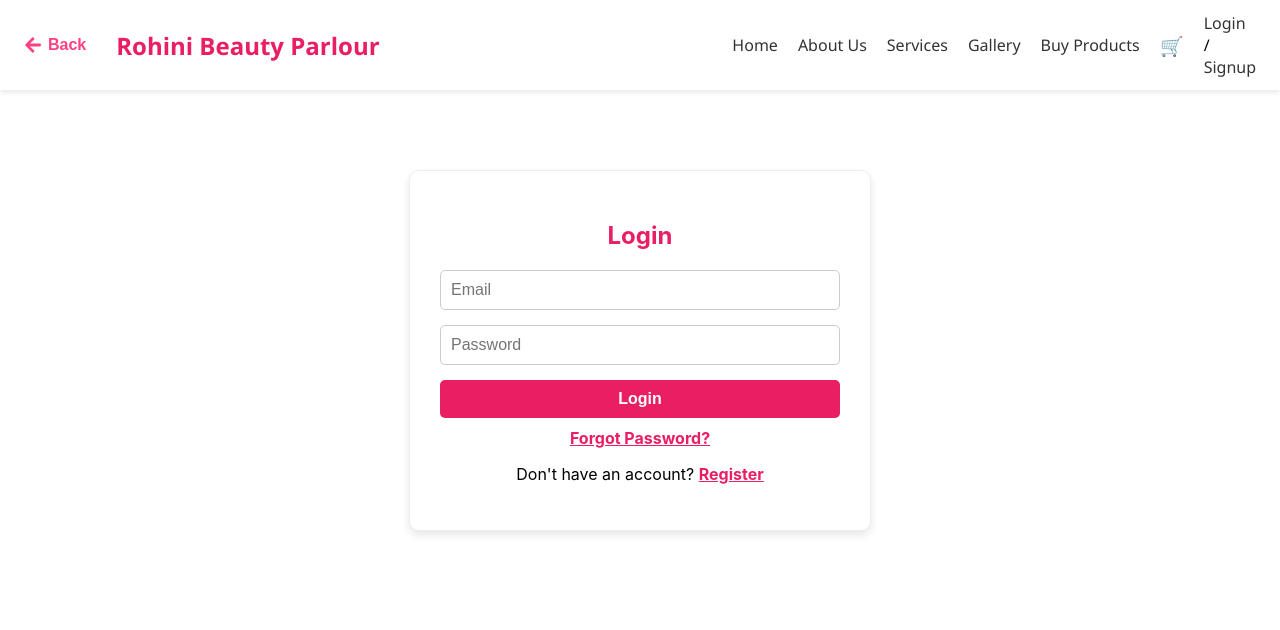
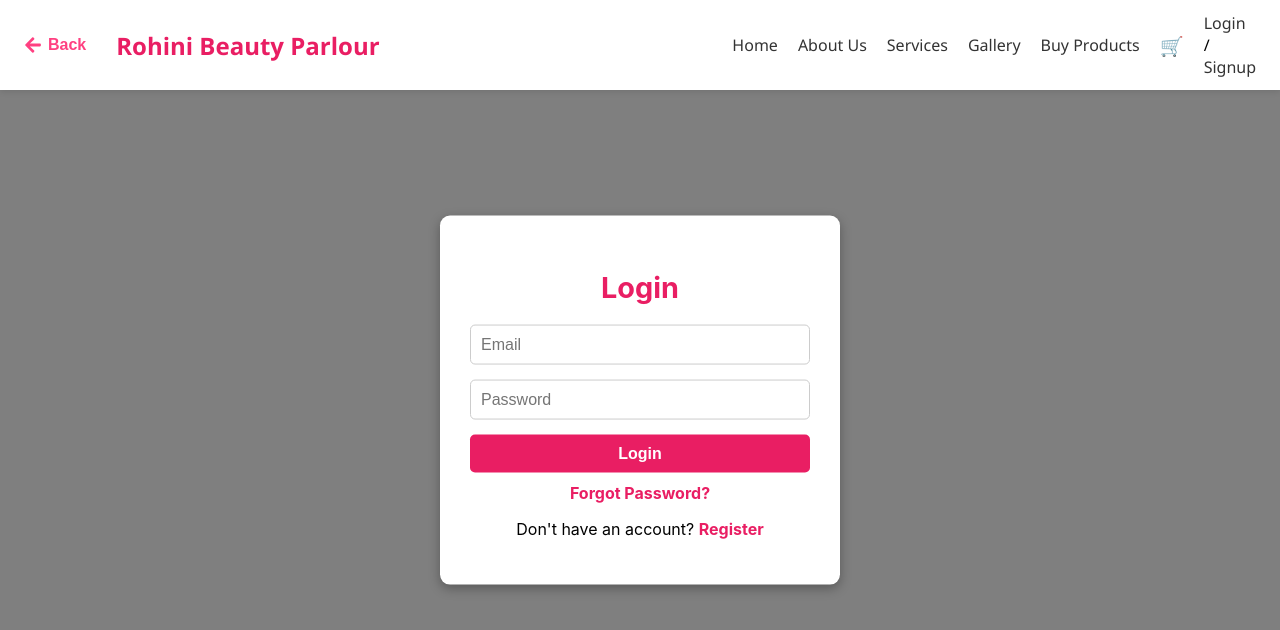
Before and after one commit to Esha-26-reddy/Beauty_Parlour, a React (Create React App) app: page /login in a window 1280 px wide. Shown: the top 630 px of the page. Built offline with nearby package versions, Linux system fonts and the light colour scheme.

Commit message:
Added disclaimer

```diff
--- a/src/App.js
+++ b/src/App.js
@@ -1,3 +1,4 @@
+// ✅ Top imports unchanged
 import React from "react";
 import { BrowserRouter as Router, Routes, Route } from "react-router-dom";
 
@@ -30,7 +31,6 @@ import ResetPassword from "./components/ResetPassword";
 // Optional: 404 page
 import NotFound from "./components/NotFound";
 
-
 function App() {
   return (
     <Router>
@@ -38,27 +38,18 @@ function App() {
         <CartProvider>
           <Navbar />
           <Routes>
-            {/* Public Routes */}
+
+            {/* ✅ Public Routes */}
+            <Route path="/" element={<Home />} /> {/* 🟢 Now Home is public */}
             <Route path="/register" element={<Register />} />
             <Route path="/login" element={<Login />} />
             <Route path="/forgot-password" element={<ForgotPassword />} />
             <Route path="/verify-code" element={<VerifyCode />} />
             <Route path="/reset-password" element={<ResetPassword />} />
             <Route path="/thank-you" element={<ThankYou />} />
-            <Route path="/order-history" element={<OrderHistory />} />
-
-            {/* Products Listing and Detail */}
             <Route path="/products" element={<Allproducts />} />
 
-            {/* Protected Routes */}
-            <Route
-              path="/"
-              element={
-                <PrivateRoute>
-                  <Home />
-                </PrivateRoute>
-              }
-            />
+            {/* ✅ Protected Routes */}
             <Route
               path="/about"
               element={
@@ -115,6 +106,14 @@ function App() {
                 </PrivateRoute>
               }
             />
+            <Route
+              path="/order-history"
+              element={
+                <PrivateRoute>
+                  <OrderHistory />
+                </PrivateRoute>
+              }
+            />
 
             {/* 404 Not Found */}
             <Route path="*" element={<NotFound />} />
--- a/src/components/BuyNow.js
+++ b/src/components/BuyNow.js
@@ -200,7 +200,7 @@ const BuyNow = () => {
           <button
             onClick={() => navigate("/order-history")}
             className="view-orders-button"
-            style={{ marginTop: "10px" }}
+           style={{ marginTop: "10px" }}
           >
             📦 View Order History
           </button>
--- a/src/components/BuyProducts.css
+++ b/src/components/BuyProducts.css
@@ -94,3 +94,22 @@
 .buy-now-link:hover {
   background-color: #e91e63;
 }
+.disclaimer-banner {
+  background-color: #fff3cd;
+  border-left: 4px solid #ffa500;
+  color: #856404;
+  padding: 8px 12px;        /* reduced padding */
+  margin: 12px 0;           /* reduced margin */
+  border-radius: 5px;       /* slightly smaller radius */
+  font-size: 0.9rem;        /* overall font size reduced */
+}
+
+.disclaimer-title {
+  font-weight: 600;
+  font-size: 0.95rem;       /* slightly smaller */
+  margin-bottom: 2px;
+}
+
+.disclaimer-text {
+  font-size: 0.85rem;
+}
--- a/src/components/BuyProducts.js
+++ b/src/components/BuyProducts.js
@@ -7,6 +7,15 @@ const BuyProducts = () => {
   return (
     <div className="products-page">
       <h2 className="products-heading">Buy Products</h2>
+
+      {/* ✅ Disclaimer Banner */}
+      <div className="disclaimer-banner">
+        <p className="disclaimer-title">Important Notice:</p>
+        <p className="disclaimer-text">
+          Products will <strong>not be delivered</strong>. Kindly collect them from the parlour after successful payment.
+        </p>
+      </div>
+
       <div className="products-grid">
         {products.map((product) => (
           <div key={product.id} className="product-card">
@@ -17,11 +26,12 @@ const BuyProducts = () => {
             />
             <h3>{product.name}</h3>
 
-            {/* ✅ Add Pack Size here */}
-            <p className="product-packsize" style={{
-
-              marginBottom: "4px"
-            }}>
+            <p
+              className="product-packsize"
+              style={{
+                marginBottom: "4px",
+              }}
+            >
               Pack Size: {product.packSize}
             </p>
 
--- /dev/null
+++ b/src/components/Login.css
@@ -0,0 +1,105 @@
+/* Dim translucent background covering full viewport */
+.overlay {
+  position: fixed;
+  top: 0;
+  left: 0;
+  width: 100vw;
+  height: 100vh;
+  background-color: rgba(0, 0, 0, 0.5);
+  backdrop-filter: blur(4px);
+  z-index: 999;
+}
+
+/* Centered modal login box */
+.modal {
+  position: fixed;
+  top: 50%;
+  left: 50%;
+  transform: translate(-50%, -50%);
+  max-width: 400px;
+  width: 90%;
+  padding: 30px;
+  background-color: #fff;
+  border-radius: 10px;
+  box-shadow: 0 4px 12px rgba(0,0,0,0.3);
+  z-index: 1000;
+  box-sizing: border-box;
+}
+
+.modal-title {
+  text-align: center;
+  color: #e91e63;
+  margin-bottom: 20px;
+  font-weight: bold;
+  font-size: 1.8rem;
+}
+
+/* Alert message */
+.alert-message {
+  background-color: #fff3cd;
+  color: #856404;
+  border: 1px solid #ffeeba;
+  border-radius: 5px;
+  padding: 10px 15px;
+  margin-bottom: 20px;
+  text-align: center;
+  font-weight: bold;
+}
+
+/* Error message styling */
+.error-message {
+  color: red;
+  text-align: center;
+  margin-bottom: 15px;
+}
+
+/* Form styles */
+.login-form input {
+  width: 100%;
+  padding: 10px;
+  margin-bottom: 15px;
+  font-size: 16px;
+  border-radius: 5px;
+  border: 1px solid #ccc;
+  box-sizing: border-box;
+}
+
+.login-form button {
+  width: 100%;
+  padding: 10px;
+  font-size: 16px;
+  font-weight: bold;
+  background-color: #e91e63;
+  color: white;
+  border: none;
+  border-radius: 5px;
+  cursor: pointer;
+  transition: background-color 0.3s ease;
+}
+
+.login-form button:hover:not(:disabled) {
+  background-color: #d81b60;
+}
+
+.login-form button:disabled {
+  background-color: #f48fb1;
+  cursor: not-allowed;
+}
+
+.forgot-password,
+.register-link {
+  text-align: center;
+  margin-top: 10px;
+}
+
+.forgot-password a,
+.register-link a {
+  color: #e91e63;
+  font-weight: bold;
+  text-decoration: none;
+}
+
+.forgot-password a:hover,
+.register-link a:hover {
+  text-decoration: underline;
+}
--- a/src/components/Login.js
+++ b/src/components/Login.js
@@ -1,23 +1,37 @@
-import React, { useState, useEffect } from 'react';
-import axios from 'axios';
-import { useAuth } from '../context/AuthContext';
-import { useNavigate, Link } from 'react-router-dom';
+import React, { useState, useEffect } from "react";
+import { useAuth } from "../context/AuthContext";
+import { useNavigate, useLocation, Link } from "react-router-dom";
+import axios from "axios";
+import "./Login.css"; // We'll create styles here
 
 const Login = () => {
-  const [formData, setFormData] = useState({ email: '', password: '' });
+  const [formData, setFormData] = useState({ email: "", password: "" });
   const { isAuthenticated, login } = useAuth();
   const navigate = useNavigate();
+  const location = useLocation();
+
+  const from = location.state?.from?.pathname || "/";
+  const showLoginAlert = location.state?.showLoginAlert || false;
+
   const [error, setError] = useState(null);
   const [loading, setLoading] = useState(false);
+  const [showAlert, setShowAlert] = useState(showLoginAlert);
 
   useEffect(() => {
     if (isAuthenticated) {
-      navigate('/');
+      navigate(from, { replace: true });
     }
-  }, [isAuthenticated, navigate]);
+  }, [isAuthenticated, navigate, from]);
+
+  useEffect(() => {
+    if (showAlert) {
+      const timer = setTimeout(() => setShowAlert(false), 3000);
+      return () => clearTimeout(timer);
+    }
+  }, [showAlert]);
 
   const handleChange = (e) => {
-    setFormData(prev => ({ ...prev, [e.target.name]: e.target.value }));
+    setFormData((prev) => ({ ...prev, [e.target.name]: e.target.value }));
     setError(null);
   };
 
@@ -27,8 +41,7 @@ const Login = () => {
     setError(null);
 
     try {
-      // Convert email to lowercase before sending
-      const res = await axios.post('http://localhost:5000/api/auth/login', {
+      const res = await axios.post("http://localhost:5000/api/auth/login", {
         email: formData.email.toLowerCase(),
         password: formData.password,
       });
@@ -36,30 +49,33 @@ const Login = () => {
       const { token, user } = res.data;
       login(token, user);
       localStorage.setItem("userEmail", user.email);
-      navigate('/');
+      // redirect handled in useEffect
     } catch (err) {
-      console.error("Login failed:", err);
-      setError(err.response?.data?.message || 'Something went wrong');
-    } finally {
+      setError(err.response?.data?.message || "Something went wrong");
       setLoading(false);
     }
   };
 
   return (
-    <div style={{
-      maxWidth: 400,
-      margin: '80px auto',
-      padding: 30,
-      border: '1px solid #eee',
-      borderRadius: 10,
-      boxShadow: '0 4px 8px rgba(0,0,0,0.1)',
-      backgroundColor: '#fff'
-    }}>
-      <h2 style={{ textAlign: 'center', color: '#e91e63' }}>Login</h2>
+    <>
+      {/* Transparent overlay */}
+      <div className="overlay" />
 
-      {error && <p style={{ color: 'red', textAlign: 'center' }}>{error}</p>}
+      {/* Modal container */}
+      <div className="modal">
+        <h2 className="modal-title">Login</h2>
 
-      <form onSubmit={handleSubmit}>
+        {/* Alert */}
+        {showAlert && (
+          <div className="alert-message">
+            Login to access all features.
+          </div>
+        )}
+
+        {/* Error message */}
+        {error && <p className="error-message">{error}</p>}
+
+        <form onSubmit={handleSubmit} className="login-form">
           <input
             name="email"
             type="email"
@@ -67,67 +83,29 @@ const Login = () => {
             onChange={handleChange}
             value={formData.email}
             required
-          style={{
-            width: '100%',
-            marginBottom: 15,
-            padding: 10,
-            fontSize: 16,
-            borderRadius: 5,
-            border: '1px solid #ccc',
-            boxSizing: 'border-box',
-          }}
           />
           <input
+            name="password"
             type="password"
-          name="password"
             placeholder="Password"
             onChange={handleChange}
             value={formData.password}
             required
-          style={{
-            width: '100%',
-            marginBottom: 15,
-            padding: 10,
-            fontSize: 16,
-            borderRadius: 5,
-            border: '1px solid #ccc',
-            boxSizing: 'border-box',
-          }}
           />
-        <button
-          type="submit"
-          disabled={loading}
-          style={{
-            width: '100%',
-            padding: 10,
-            fontSize: 16,
-            fontWeight: 'bold',
-            backgroundColor: '#e91e63',
-            color: '#fff',
-            border: 'none',
-            borderRadius: 5,
-            cursor: 'pointer',
-            transition: '0.3s ease',
-          }}
-        >
-          {loading ? 'Logging in...' : 'Login'}
+          <button type="submit" disabled={loading}>
+            {loading ? "Logging in..." : "Login"}
           </button>
         </form>
 
-      {/* Forgot Password Link */}
-      <p style={{ textAlign: 'center', marginTop: 10 }}>
-        <Link to="/forgot-password" style={{ color: '#e91e63', fontWeight: 'bold' }}>
-          Forgot Password?
-        </Link>
+        <p className="forgot-password">
+          <Link to="/forgot-password">Forgot Password?</Link>
         </p>
 
-      <p style={{ textAlign: 'center', marginTop: 15 }}>
-        Don't have an account?{' '}
-        <Link to="/register" style={{ color: '#e91e63', fontWeight: 'bold', borderRadius: 5 }}>
-          Register
-        </Link>
+        <p className="register-link">
+          Don't have an account? <Link to="/register">Register</Link>
         </p>
       </div>
+    </>
   );
 };
 
--- a/src/components/PrivateRoute.js
+++ b/src/components/PrivateRoute.js
@@ -1,16 +1,23 @@
 import React from "react";
-import { Navigate } from "react-router-dom";
+import { Navigate, useLocation } from "react-router-dom";
 import { useAuth } from "../context/AuthContext";
 
 const PrivateRoute = ({ children }) => {
   const { isAuthenticated } = useAuth();
+  const location = useLocation();
 
-  // If user is not authenticated, redirect to login page
   if (!isAuthenticated) {
-    return <Navigate to="/login" replace />;
+    // Add `showLoginAlert: true` to the state so Login page knows to show alert
+    return (
+      <Navigate
+        to="/login"
+        state={{ from: location, showLoginAlert: true }}
+        replace
+      />
+    );
   }
 
-  // Otherwise, render the children components (protected page)
+  // If authenticated, render the protected component(s)
   return children;
 };
 
```
Lines whose indentation alone changed are shown as unchanged.
